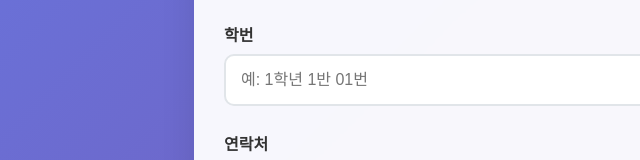
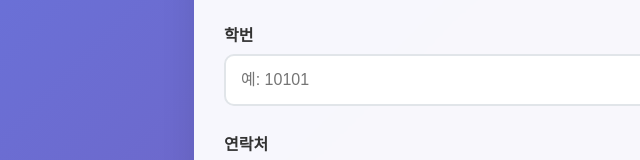
Before and after one commit to dlwnsxn/Sungshin-Umbrella-Rental, a plain HTML site: page index.html in a window 1280 px wide. Shown: the part 601-761 px from the top of the page, 66-706 px from the left. Drawn offline with Linux system fonts and the light colour scheme.

Commit message:
Update index.html

```diff
--- a/index.html
+++ b/index.html
@@ -416,7 +416,7 @@
 
                     <div class="form-group">
                         <label for="studentId">학번</label>
-                        <input type="text" id="studentId" name="studentId" placeholder="예: 1학년 1반 01번" required>
+                        <input type="text" id="studentId" name="studentId" placeholder="예: 10101" required>
                     </div>
 
                     <div class="form-group">
@@ -450,7 +450,7 @@
                 <form id="returnForm">
                     <div class="form-group">
                         <label for="returnStudentId">학번으로 검색</label>
-                        <input type="text" id="returnStudentId" name="returnStudentId" placeholder="예: 1학년 1반 01번">
+                        <input type="text" id="returnStudentId" name="returnStudentId" placeholder="예: 10101">
                     </div>
                     <button type="submit" class="btn">반납하기</button>
                 </form>
```
